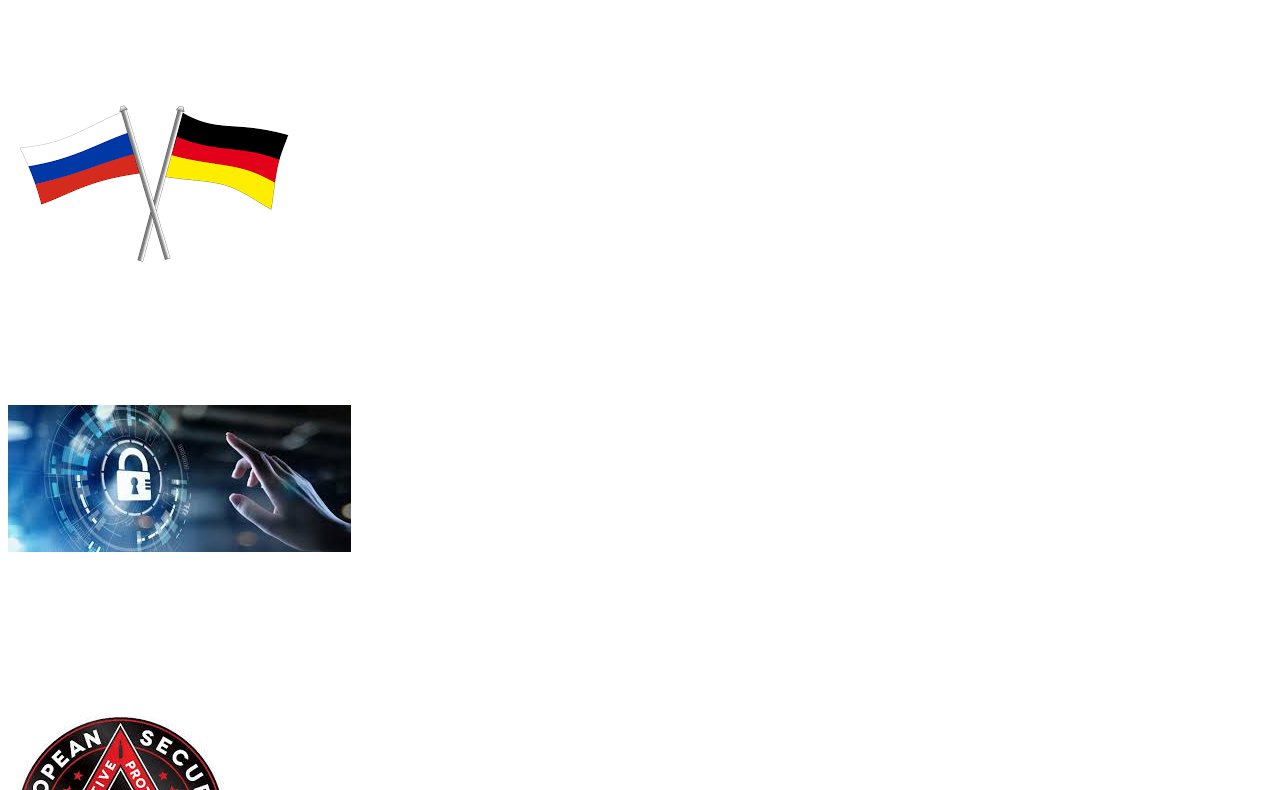
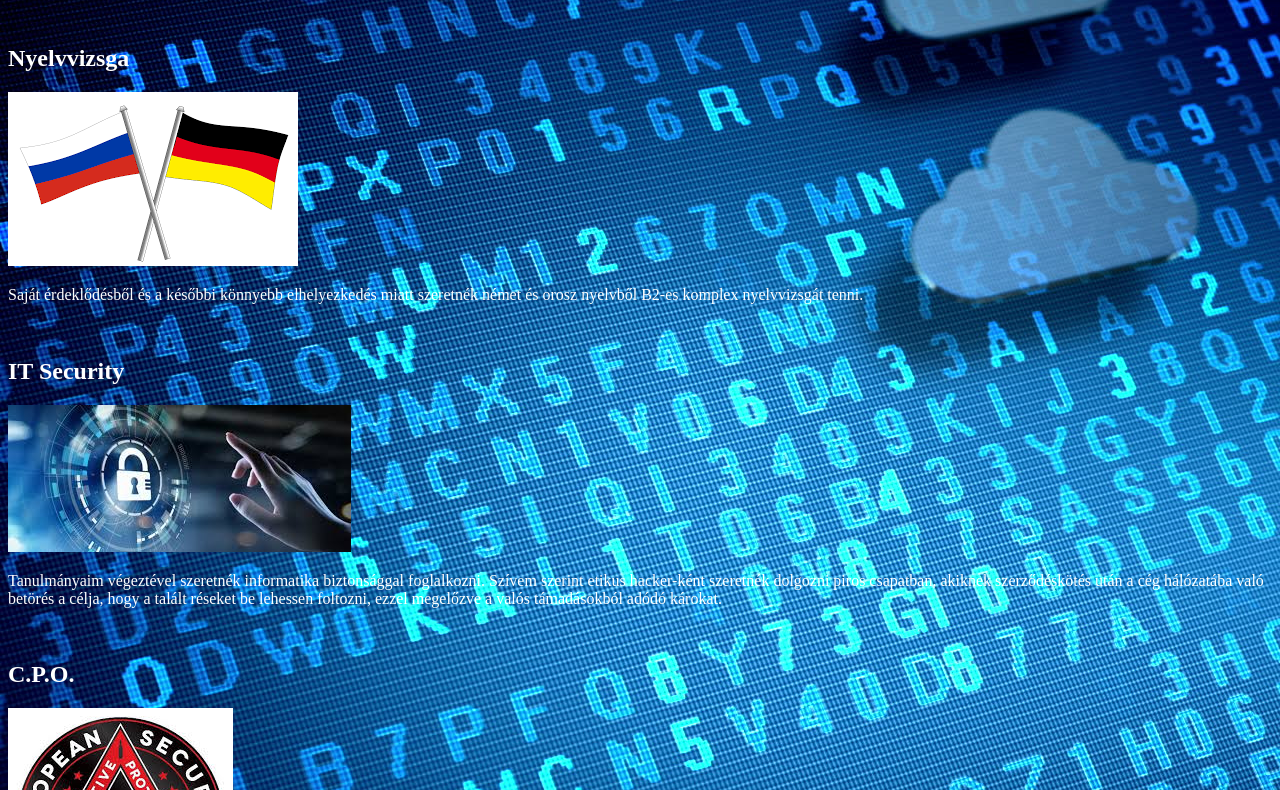
Before and after one commit to Bensakraf/Bensakraf.github.io, a plain HTML site: page 4) celkituzesek.html in a window 1280 px wide. Shown: the part 73-863 px from the top of the page. Drawn offline with Linux system fonts and the light colour scheme.

Commit message:
Update s4.css

```diff
--- a/s4.css
+++ b/s4.css
@@ -1,5 +1,5 @@
 body{
-	background-image: url(sec.jpeg);
+	background-image: url(sec.jpg);
 	background-attachment: fixed;
 }
 
```
